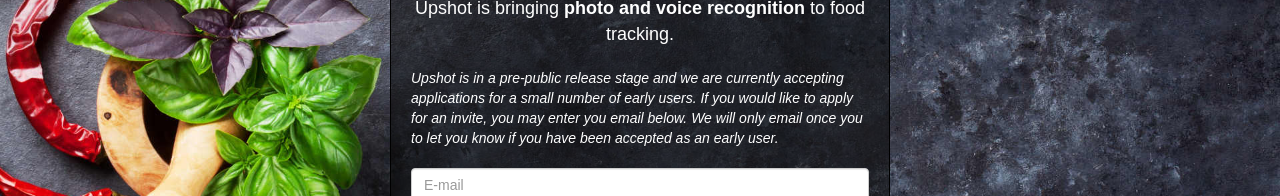
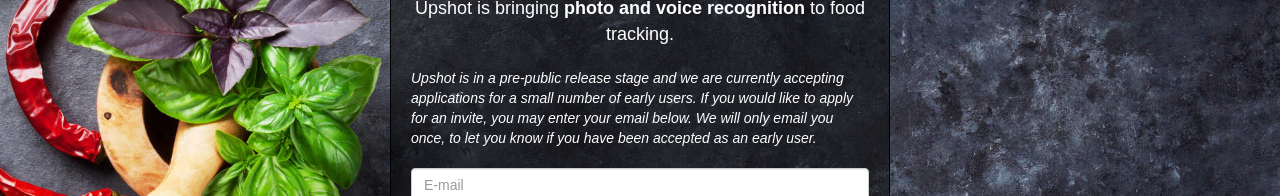
Before and after one commit to upshot-nutrition/upshot-nutrition.github.io, a plain HTML site: page index.html in a window 1280 px wide. Shown: the part 338-534 px from the top of the page. Drawn offline with nearby package versions, Linux system fonts and the light colour scheme.

Commit message:
Fix typo

```diff
--- a/index.html
+++ b/index.html
@@ -56,7 +56,7 @@
         Upshot is in a pre-public release stage and we are currently accepting applications for
         a small number of early users.
 
-        If you would like to apply for an invite, you may enter you email below. We will only email once you to let you know
+        If you would like to apply for an invite, you may enter your email below. We will only email you once, to let you know
         if you have been accepted as an early user.</span><br>
       <br>
       <center>
```
